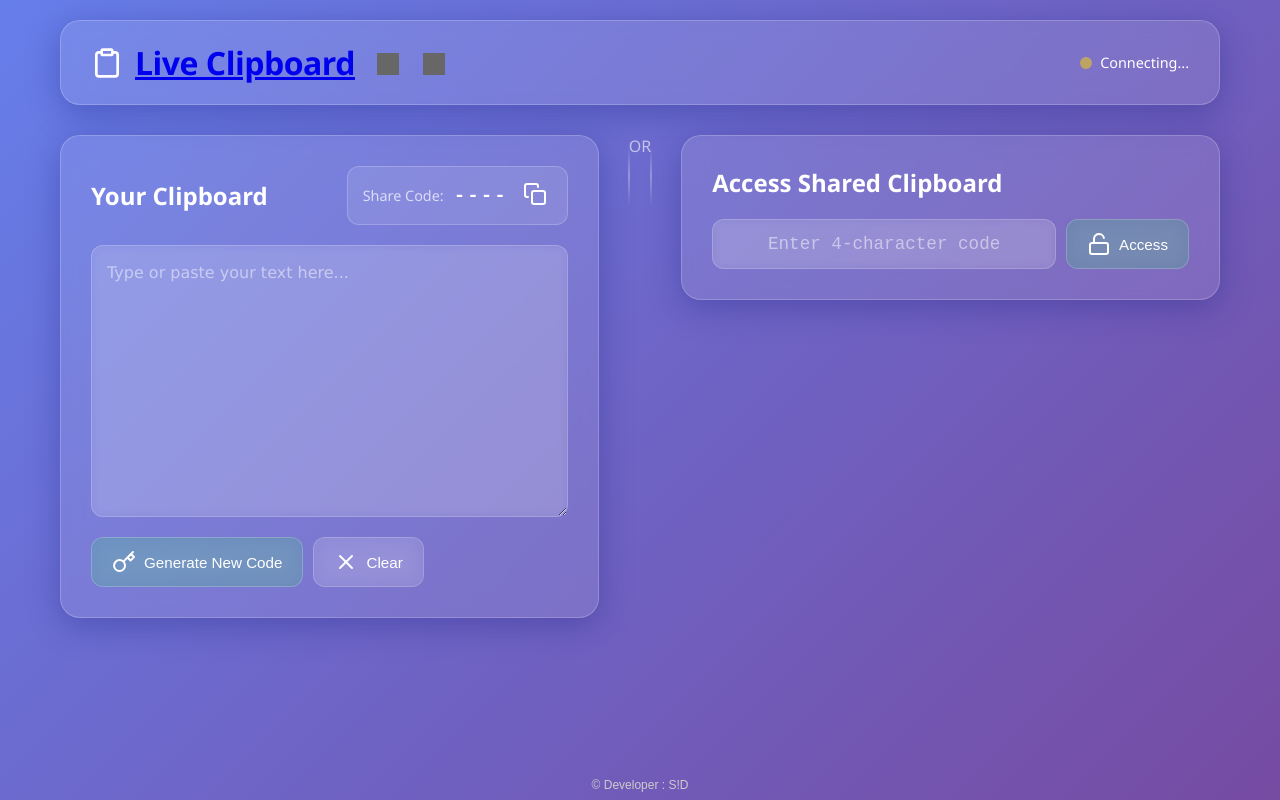
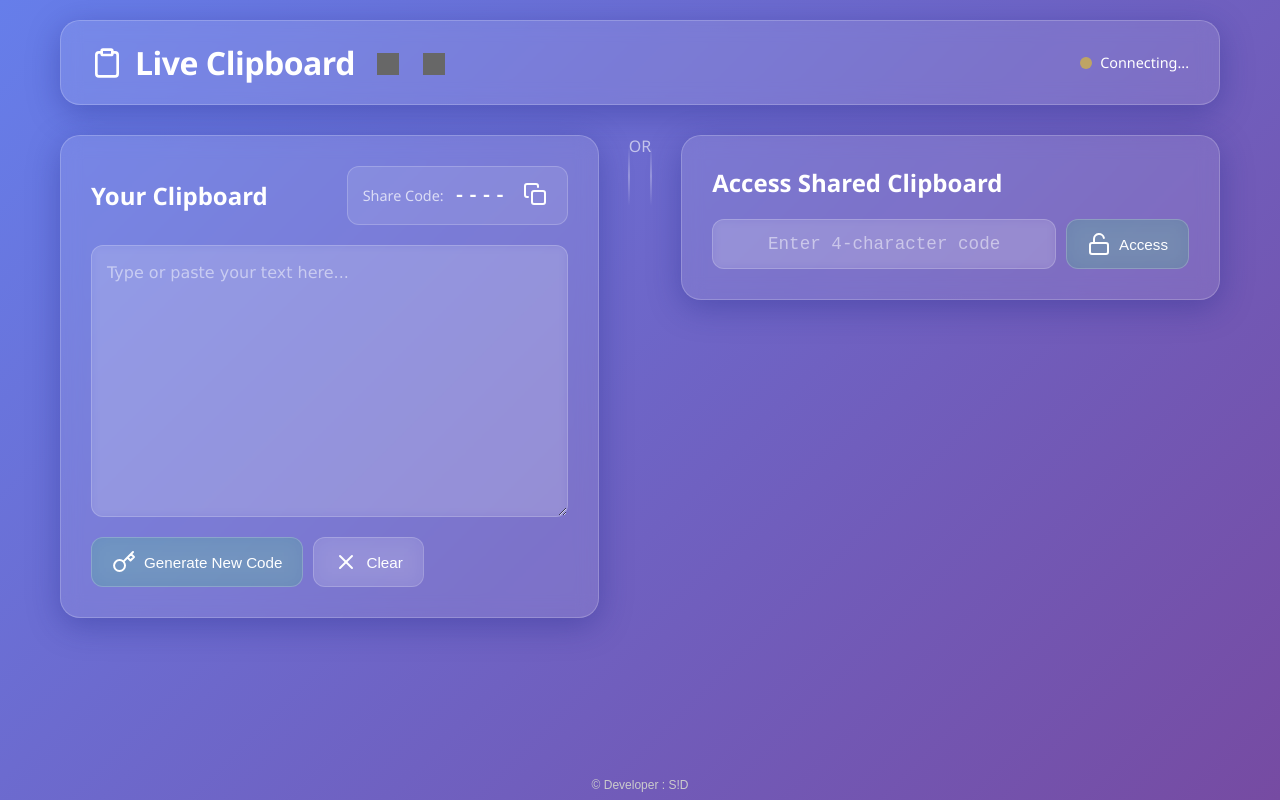
Before and after one commit to siddh8a/ClipShare, a plain HTML site: page index.html in a window 1280 px wide. Drawn offline with nearby package versions, Linux system fonts and the light colour scheme; no server answers; grey boxes are pictures that could not be loaded.

Commit message:
Update styles.css

```diff
--- a/styles.css
+++ b/styles.css
@@ -31,6 +31,10 @@ body {
     padding: 20px 30px;
     border: 1px solid rgba(255, 255, 255, 0.2);
     box-shadow: 0 8px 32px rgba(31, 38, 135, 0.37);
+}
+.header a {
+    text-decoration: none;
+    color:white;
 }
 
 .logo {
```
